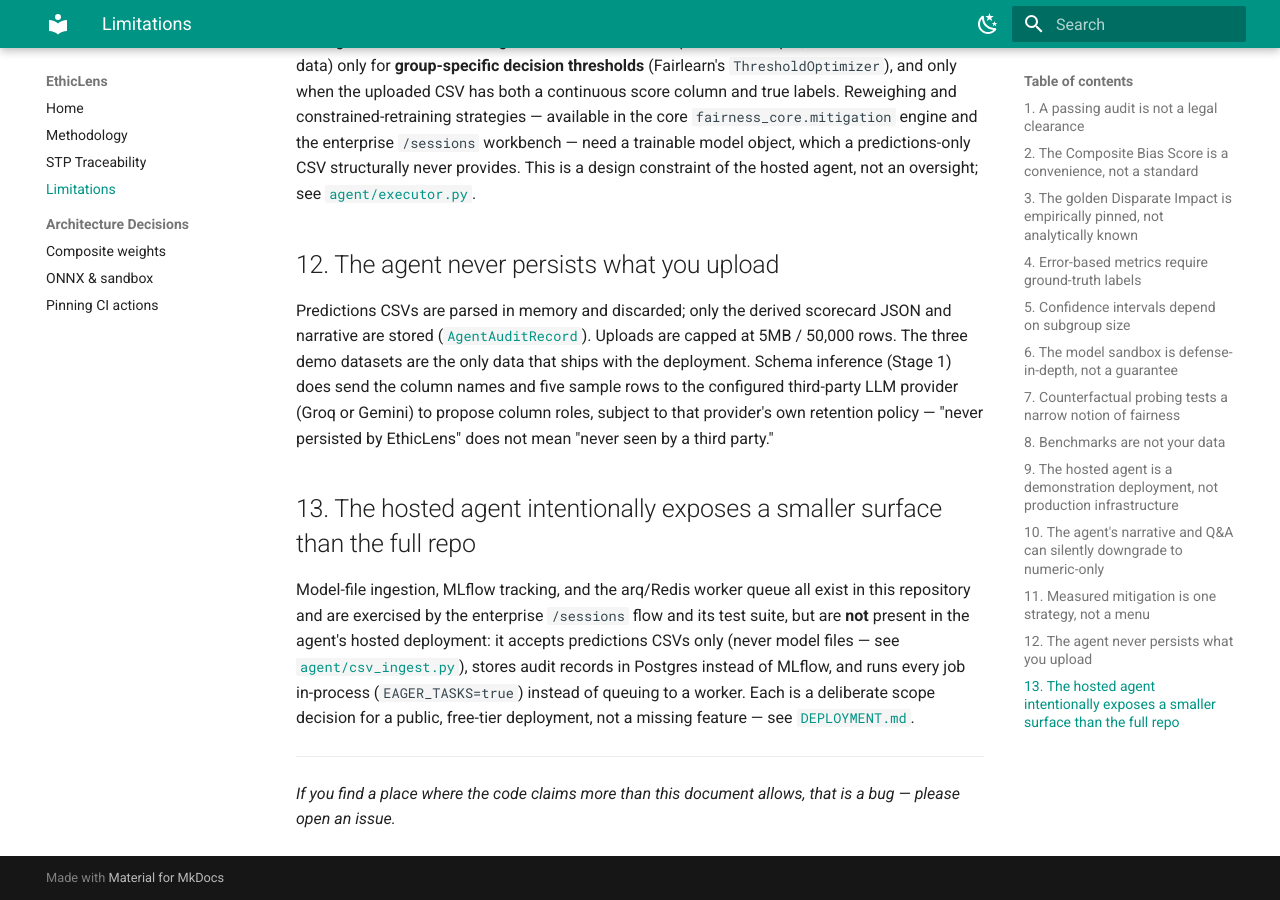
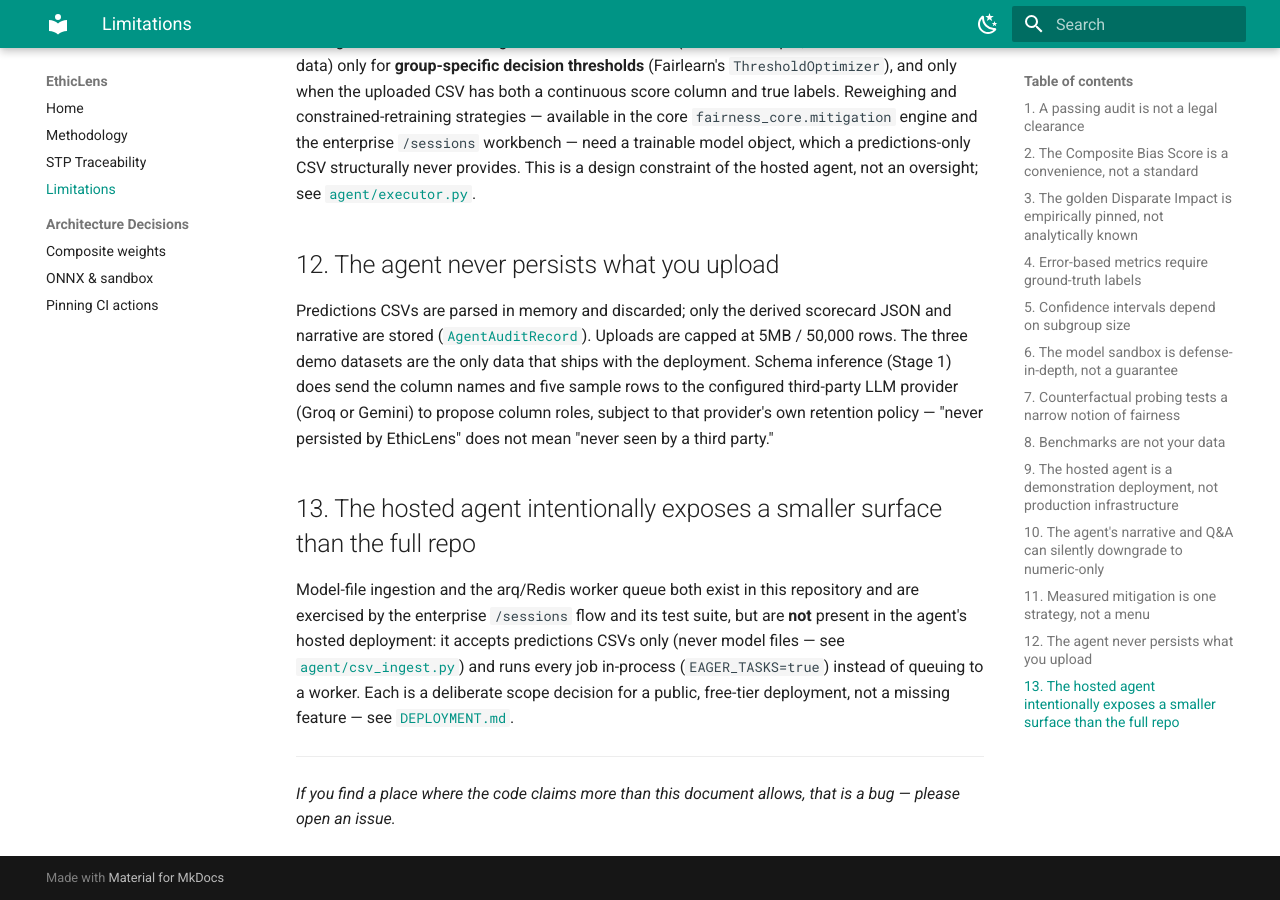
Before and after one commit to vardhjain/Ethiclens, an MkDocs documentation site: the page built from docs/limitations.md, in a window 1280 px wide and 900 px high, scrolled down 2461 px. Built offline with MkDocs 1.6.1 and Material for MkDocs 9.7.7, drawn with Linux system fonts in a browser that asks for light colours.

Commit message:
chore: excise the vestigial MLflow integration
No Python code in the repo imports mlflow, yet it appeared as a whole
docker-compose service (plus its own image pull and volume), a
requirements.txt pin, an .env.example var, and Makefile/README claims about
the "full stack" including it. Remove all of it, and update the
README/LIMITATIONS.md passages that contrasted the hosted agent against an
MLflow-backed enterprise flow that never actually existed in code.

```diff
--- a/LIMITATIONS.md
+++ b/LIMITATIONS.md
@@ -92,13 +92,12 @@ provider's own retention policy — "never persisted by EthicLens" does not mean
 third party."
 
 ## 13. The hosted agent intentionally exposes a smaller surface than the full repo
-Model-file ingestion, MLflow tracking, and the arq/Redis worker queue all exist in this repository
-and are exercised by the enterprise `/sessions` flow and its test suite, but are **not** present in
-the agent's hosted deployment: it accepts predictions CSVs only (never model files — see
-[`agent/csv_ingest.py`](https://github.com/vardhjain/Ethiclens/blob/main/services/api/src/ethiclens_api/agent/csv_ingest.py)),
-stores audit records in Postgres instead of MLflow, and runs every job in-process
-(`EAGER_TASKS=true`) instead of queuing to a worker. Each is a deliberate scope decision for a
-public, free-tier deployment, not a missing feature — see
+Model-file ingestion and the arq/Redis worker queue both exist in this repository and are
+exercised by the enterprise `/sessions` flow and its test suite, but are **not** present in the
+agent's hosted deployment: it accepts predictions CSVs only (never model files — see
+[`agent/csv_ingest.py`](https://github.com/vardhjain/Ethiclens/blob/main/services/api/src/ethiclens_api/agent/csv_ingest.py))
+and runs every job in-process (`EAGER_TASKS=true`) instead of queuing to a worker. Each is a
+deliberate scope decision for a public, free-tier deployment, not a missing feature — see
 [`DEPLOYMENT.md`](https://github.com/vardhjain/Ethiclens/blob/main/DEPLOYMENT.md#whats-intentionally-not-enabled-here).
 
 ---
```
Also changed, not shown: README.md (+5 -5 lines), docker-compose.yml (+1 -8 lines), 3 other files.
